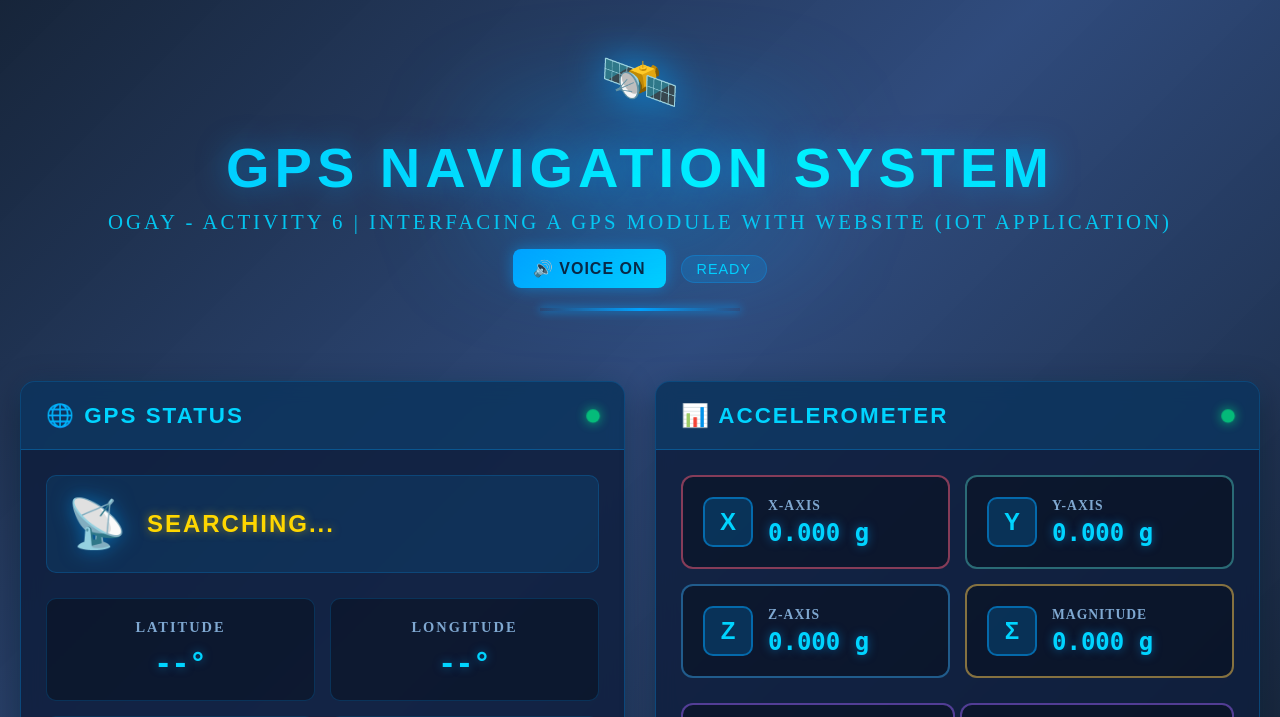
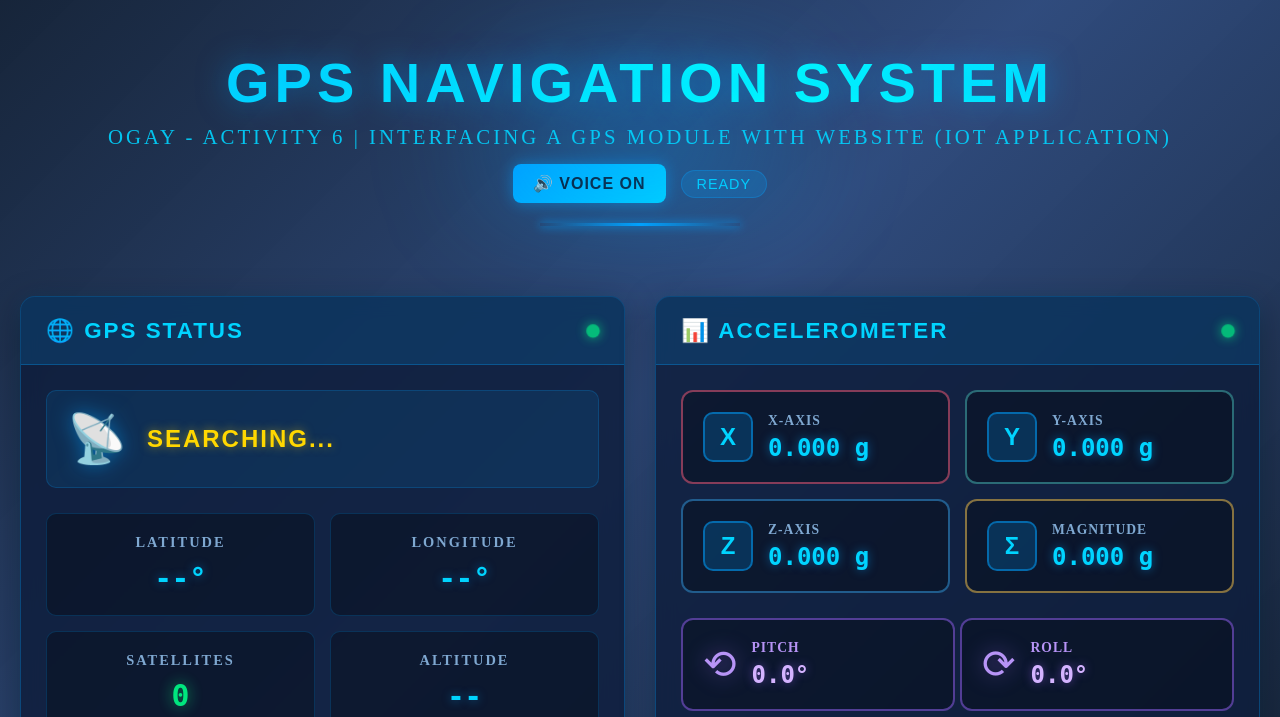
Before and after one commit to Rafael055/Embedded_Act6, a Flask app: page / in a window 1280 px wide. Shown: the top 717 px of the page. Run offline with Flask 3, Linux system fonts and the light colour scheme.

Commit message:
changed some home page

```diff
--- a/static/css/style.css
+++ b/static/css/style.css
@@ -58,12 +58,6 @@ header {
   z-index: 2;
 }
 
-.satellite-icon {
-  font-size: 4rem;
-  margin-bottom: 10px;
-  animation: float 3s ease-in-out infinite;
-  filter: drop-shadow(0 0 20px rgba(0, 162, 255, 0.8));
-}
 
 @keyframes float {
   0%, 100% { transform: translateY(0px); }
@@ -486,9 +480,7 @@ header {
     letter-spacing: 2px;
   }
 
-  .satellite-icon {
-    font-size: 3rem;
-  }
+
 
   .card-header h2 {
     font-size: 1.1rem;
--- a/templates/index.html
+++ b/templates/index.html
@@ -22,7 +22,6 @@
     <header>
       <div class="header-glow"></div>
       <div class="logo-container">
-        <div class="satellite-icon">🛰️</div>
         <h1 class="main-title">GPS NAVIGATION SYSTEM</h1>
       </div>
       <p class="subtitle">OGAY - Activity 6 | INTERFACING A GPS MODULE WITH WEBSITE (IoT APPLICATION)</p>
```
